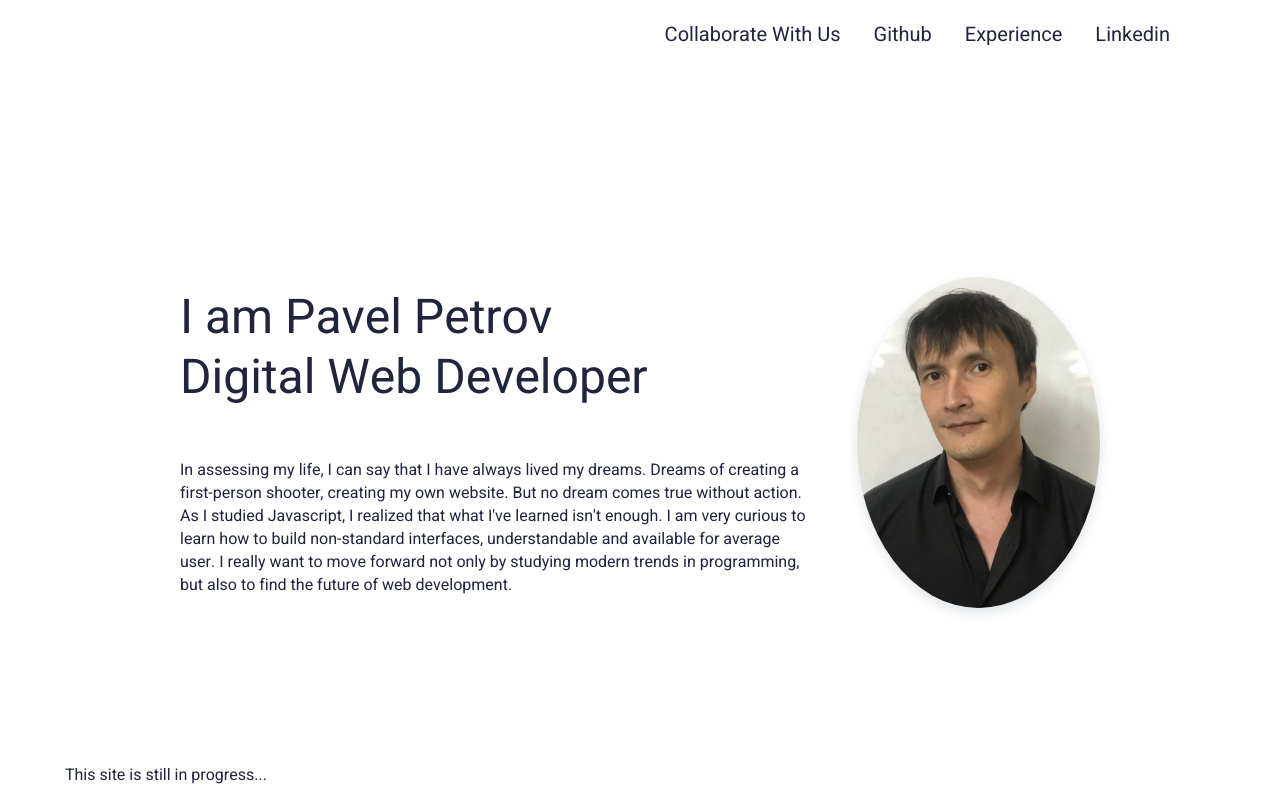
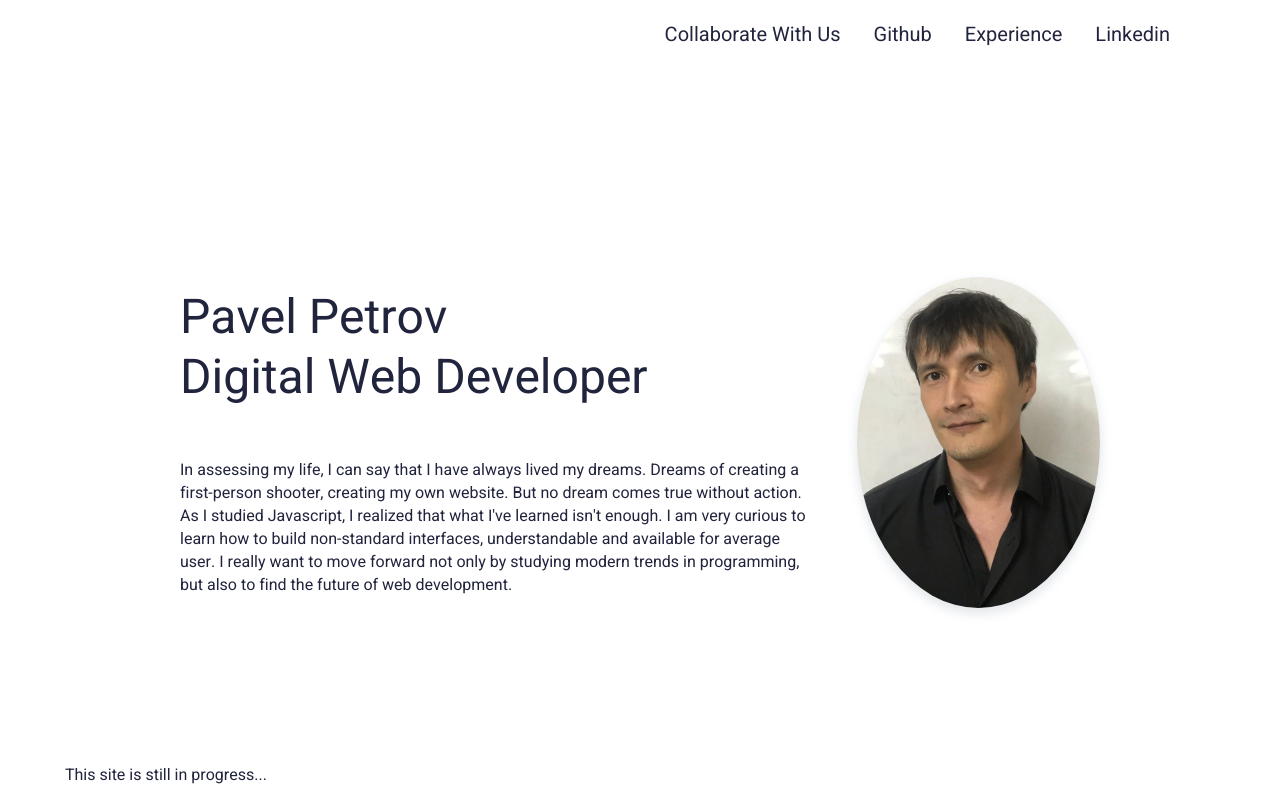
Before and after one commit to HakasLepehen/pavel-petrov-landing-page, a website built with webpack: page src/index.html in a window 1280 px wide. Built offline with nearby package versions, Linux system fonts and the light colour scheme.

Commit message:
Update index.html

```diff
--- a/src/index.html
+++ b/src/index.html
@@ -65,7 +65,7 @@
                         </div>
                         <div class="block__text">
                             <div class="block__title">
-                                <h1>I am Pavel Petrov<br>
+                                <h1>Pavel Petrov<br>
                                     Digital Web Developer
                                 </h1>
                             </div>
```
